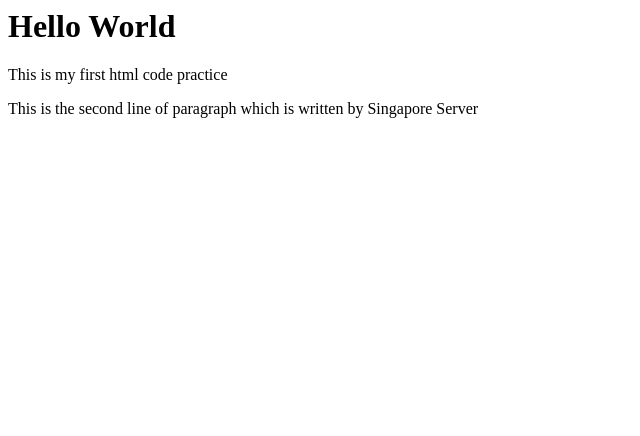
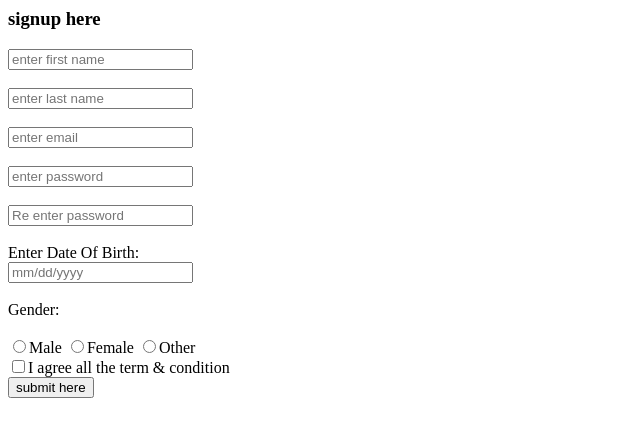
Before and after one commit to kumar15-sam/DevopsCentralGit, a plain HTML site: page index.html in a window 1280 px wide. Shown: the whole page, without its empty margins (0-640 px from the left). Drawn offline with Linux system fonts and the light colour scheme.

Commit message:
sign up page html code only for singapore

```diff
--- a/index.html
+++ b/index.html
@@ -3,8 +3,39 @@
 		<title>My first code</title>
 	</head>
 	<body>
-		<h1>Hello World</h1>
-		<p>This is my first html code practice</p>
-		<p>This is the second line of paragraph which is written by Singapore Server</p>
+		<link rel="stylesheet" href="sunil12.css">
+<title>sign up page</title>
+</head>
+<body>
+<div id="container">
+<h3 id="s1">signup here</h3>
+<input type="text" name="name" id="sunil" placeholder="enter first name"><br>
+<br>
+<input type="text"name="name" id="sunil" placeholder="enter last name" /><br />
+<br>
+<input type="email" name="email" id="sunil" placeholder="enter email" /><br />
+<br>
+<input type="password"name="password" id="sunil" placeholder="enter password"><br>
+<br>
+<input type="password" name="password" id="sunil" placeholder="Re enter password"><br>
+<br>
+<div id="a">
+Enter Date Of Birth:<br>
+</div>
+<input type="text" name="DOB" id="sunil"placeholder="mm/dd/yyyy"><br>
+<br>
+<div id="b">
+Gender:<br>
+
+<br>
+<input type="radio"name="f1">Male
+<input type="radio" name="f1">Female
+<input type="radio" name="f1">Other
+<br>
+<input type="checkbox" name="sunil">I agree all the term & condition
+<br>
+<input type="submit" name="submit" id="sunil" value="submit here">
+</div>
+</div>
 	</body>
 </html>
```
